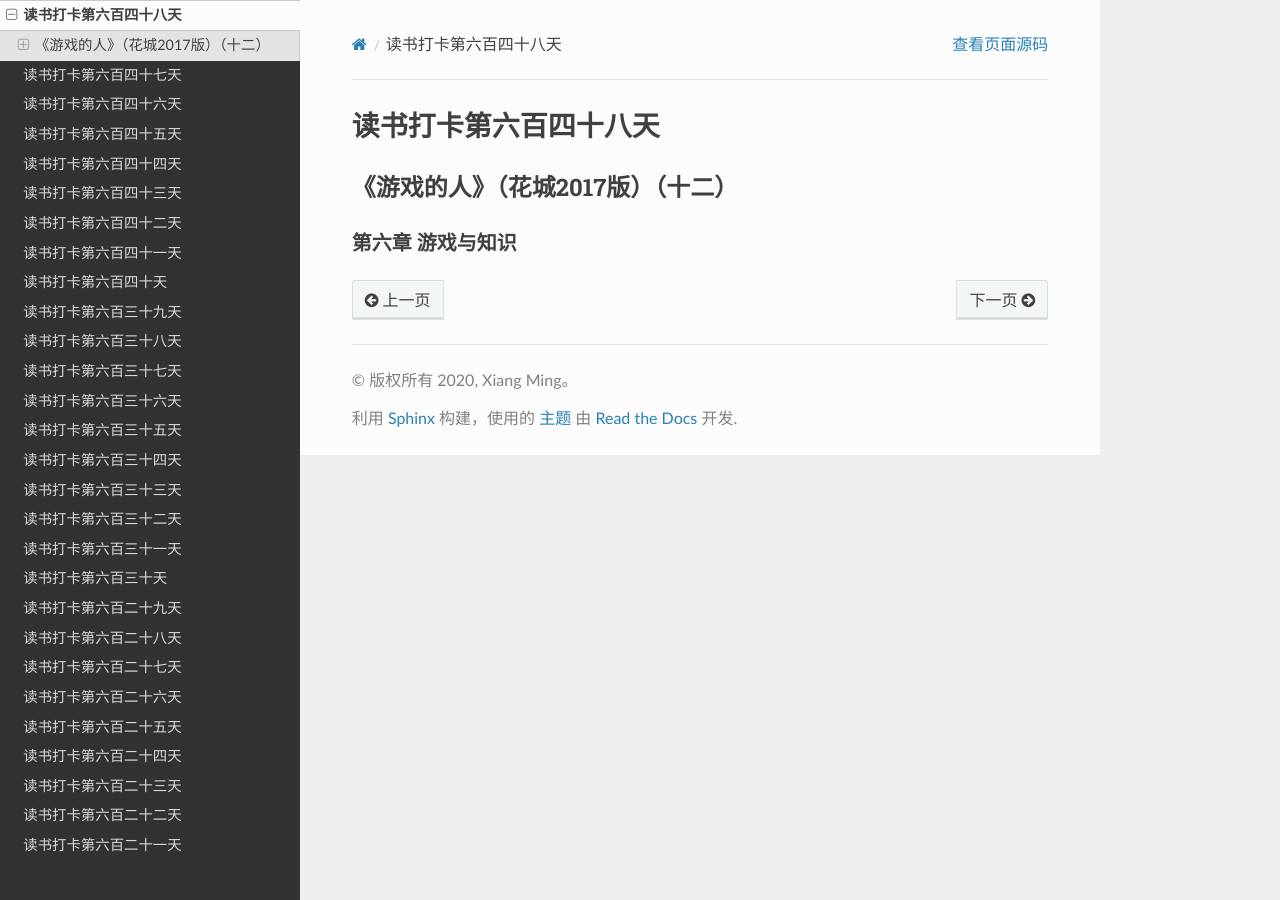
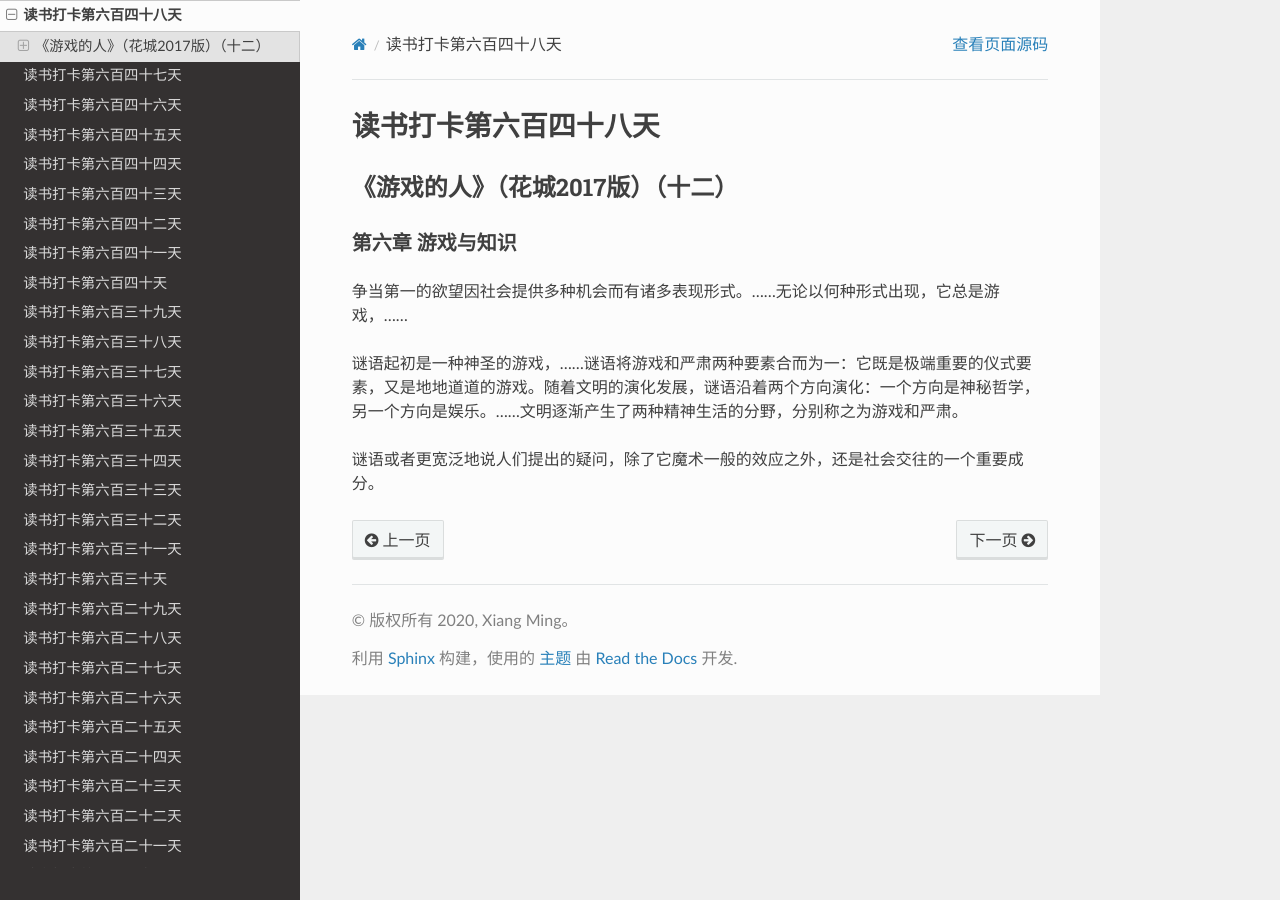
Before and after one commit to xiangming1975/reading, a Sphinx documentation site: the page built from source/2022-09-19.md, in a window 1280 px wide. Built offline with Sphinx 7.4.7 and the Read the Docs theme 2.0.0, drawn with Linux system fonts in a browser that asks for light colours.

Commit message:
自动提交时间: 2022-09-28T21:26:25,184900565+08:00

```diff
--- a/source/2022-09-19.md
+++ b/source/2022-09-19.md
@@ -1,3 +1,9 @@
 # 读书打卡第六百四十八天
 ## 《游戏的人》（花城2017版）（十二）
 ### 第六章 游戏与知识
+
+争当第一的欲望因社会提供多种机会而有诸多表现形式。……无论以何种形式出现，它总是游戏，……
+
+谜语起初是一种神圣的游戏，……谜语将游戏和严肃两种要素合而为一：它既是极端重要的仪式要素，又是地地道道的游戏。随着文明的演化发展，谜语沿着两个方向演化：一个方向是神秘哲学，另一个方向是娱乐。……文明逐渐产生了两种精神生活的分野，分别称之为游戏和严肃。
+
+谜语或者更宽泛地说人们提出的疑问，除了它魔术一般的效应之外，还是社会交往的一个重要成分。
```
Also changed, not shown: source/2022-09-27.md (added, +9 -0 lines).
